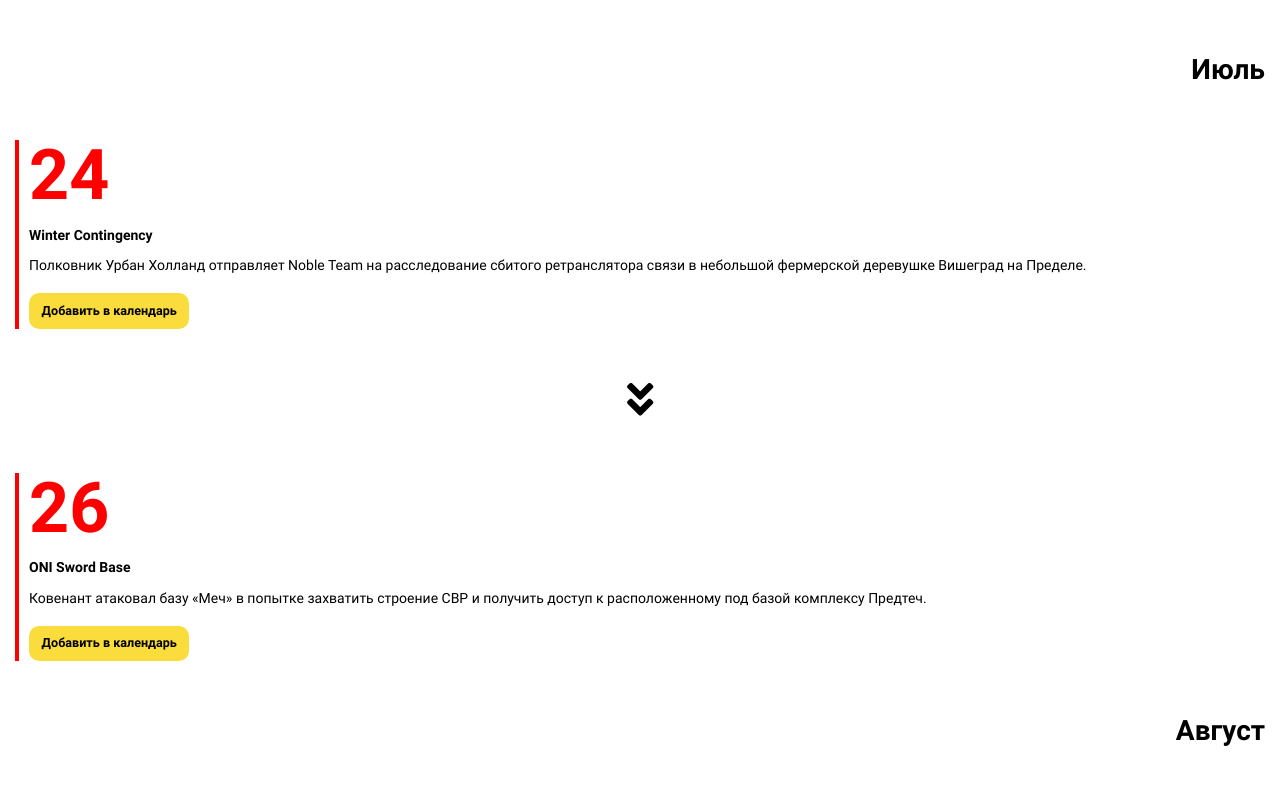
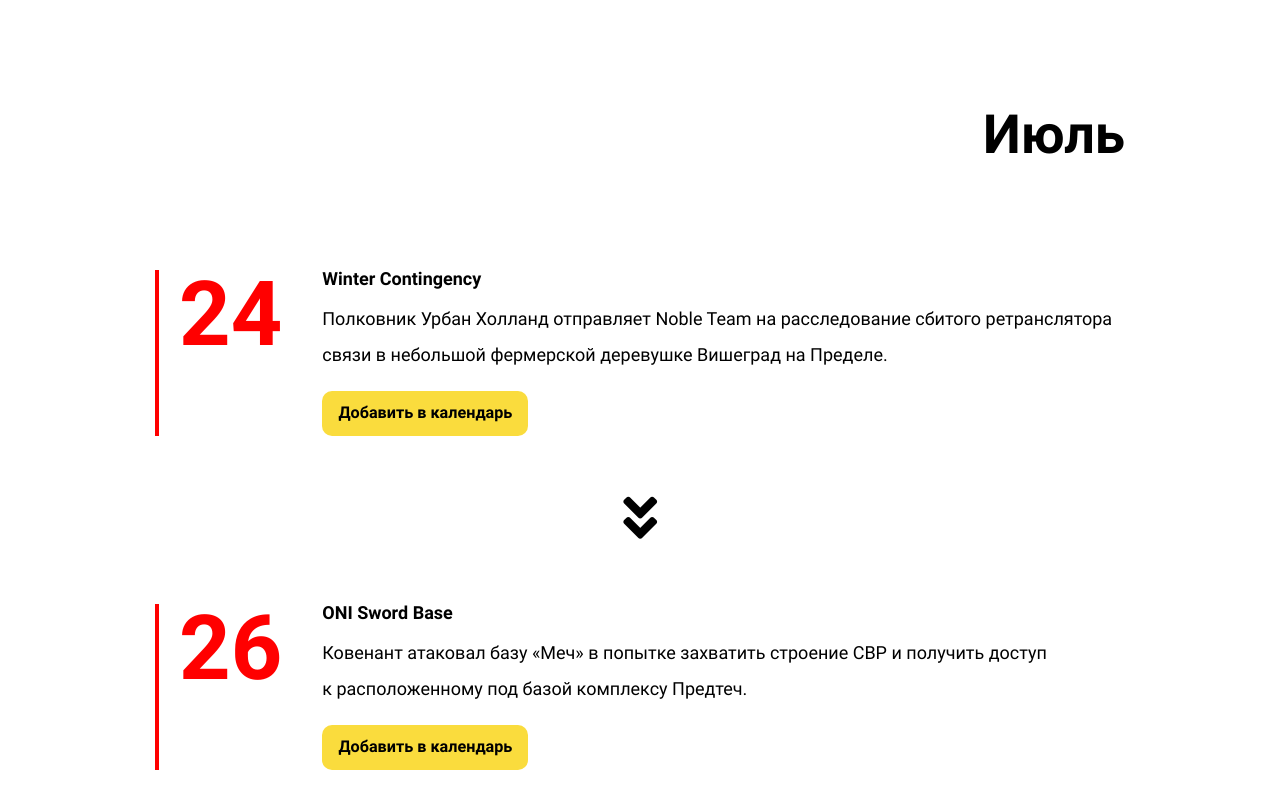
Before and after one commit to HaloDates/halodates.github.io, a plain HTML site: page index.html in a window 1280 px wide. Shown: the top 798 px of the page. Drawn offline with Linux system fonts and the light colour scheme; a script that the page names is missing.

Commit message:
Added desktop version

```diff
--- a/css/media.css
+++ b/css/media.css
@@ -1,6 +1,46 @@
 @media (min-width:320px) { /* smartphones, portrait iPhone, portrait 480x320 phones (Android) */ }
 @media (min-width:480px) { /* smartphones, Android phones, landscape iPhone */ }
-@media (min-width:600px) { /* portrait tablets, portrait iPad, e-readers (Nook/Kindle), landscape 800x480 phones (Android) */ }
-@media (min-width:801px) { /* tablet, landscape iPad, lo-res laptops ands desktops */ }
-@media (min-width:1025px) { /* big landscape tablets, laptops, and desktops */ }
+@media (min-width:600px) { /* portrait tablets, portrait iPad, e-readers (Nook/Kindle), landscape 800x480 phones (Android) */
+  :root {
+    font-size: 16px;
+  }
+
+  .container {
+    max-width: 700px;
+  }
+
+  .card__body {
+    padding-left: 20px;
+  }
+}
+@media (min-width:801px) { /* tablet, landscape iPad, lo-res laptops ands desktops */
+  .card__calendar-event:hover {
+    background: #FABA3C;
+  }
+
+  .card__calendar-event:active {
+    transform: translateY(2px);
+  }
+}
+@media (min-width:1025px) { /* big landscape tablets, laptops, and desktops */
+  :root {
+    font-size: 18px;
+  }
+
+  .container {
+    max-width: 1000px;
+  }
+
+  .container__title {
+    font-size: 3rem;
+  }
+
+  .card__body {
+    display: flex;
+  }
+
+  .card__date {
+    margin-right: 40px;
+  }
+}
 @media (min-width:1281px) { /* hi-res laptops and desktops */ }
--- a/css/style.css
+++ b/css/style.css
@@ -74,11 +74,22 @@
   list-style: none;
 }
 
+.overlay {
+  position: absolute;
+  top: 0;
+  left: 0;
+  z-index: 1000;
+  width: 100%;
+  height: 100%;
+  background: rgba(0,0,0,.6);
+}
+
 .section {
   margin-bottom: 4em;
 }
 
 .container {
+  margin: auto;
   padding: 0 15px;
 }
 
@@ -93,9 +104,11 @@
 }
 
 .card__item {
+
 }
 
 .card__body {
+  position: relative;
   border-left: 4px solid red;
   padding-left: 10px;
 }
@@ -129,6 +142,7 @@
   font-size: .9rem;
   line-height: 1;
   text-decoration: none;
+  transition: background-color 150ms ease;
 }
 
 .card__anchor {
```
